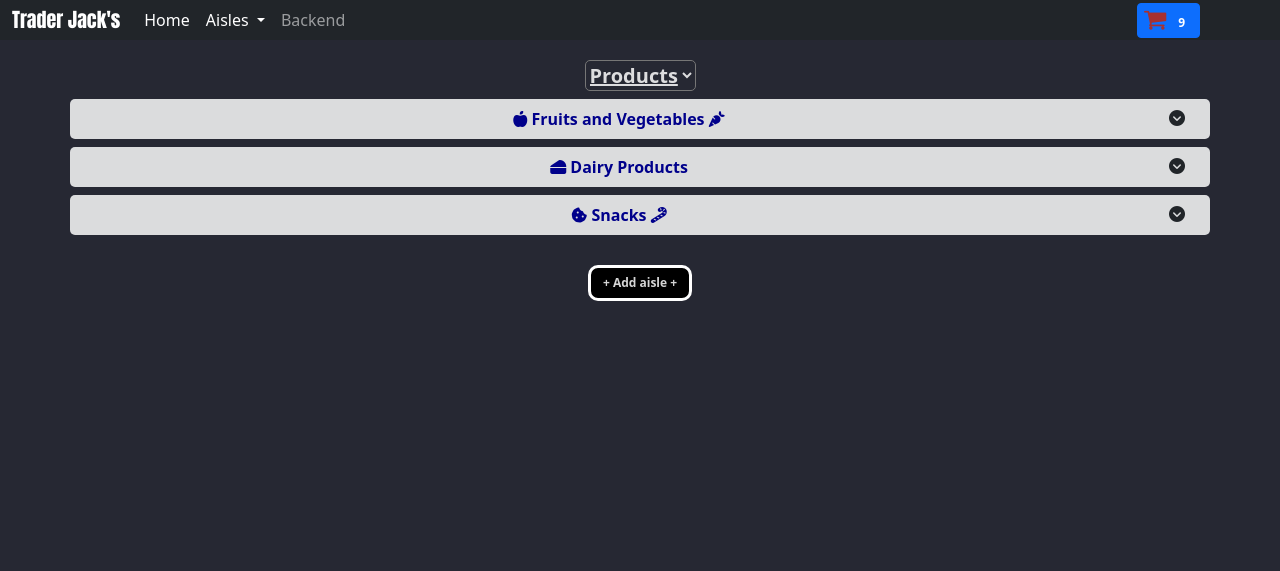
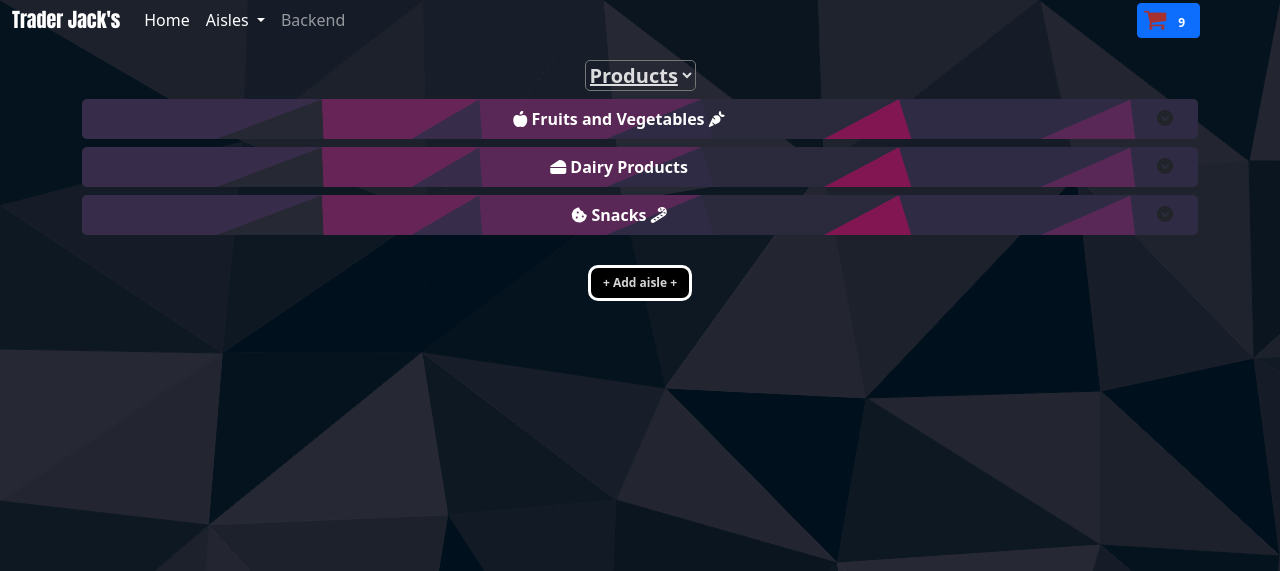
Before and after one commit to SOEN-287-Project/Assignment-1, a PHP site: page /backend.html in a window 1280 px wide. Shown: the top 571 px of the page. Run offline with PHP 8.4, Linux system fonts and the light colour scheme; some libraries are stand-ins or nearby versions.

Commit message:
Made some changes to design

```diff
--- a/Components/navbar.html
+++ b/Components/navbar.html
@@ -1,5 +1,5 @@
 <!--Website NavBar -->
-<nav class="navbar nopadding-margin navbar-expand-sm navbar-dark bg-dark">
+<nav class="navbar nav_extra navbar-expand-sm navbar-dark bg-dark">
     <div class="container-fluid">
 
         <!--Grocery Store name -->
--- a/backend/orders.html
+++ b/backend/orders.html
@@ -1,6 +1,6 @@
 <div class="container">
     <!-- Order ID and client username -->
-<div class="container table_display order_color" onclick="document.getElementById('display1').click();">
+<div class="container order_color" onclick="document.getElementById('display1').click();">
     <i class="far fa-user"></i>
     Joe
     <button id = "display1" class="btn position_right button_display_2" type="button" data-bs-toggle="collapse" data-bs-target="#collapseable1" aria-expanded="false" aria-controls="collapseable1">
@@ -38,7 +38,7 @@
 
 
     <!-- Order ID and client username -->
-    <div class="container table_display order_color" onclick="document.getElementById('display2').click();">
+    <div class="container  order_color" onclick="document.getElementById('display2').click();">
         <i class="far fa-user"></i>
         John
         <button id = "display2" class="btn position_right button_display_2" type="button" data-bs-toggle="collapse" data-bs-target="#collapseable2" aria-expanded="false" aria-controls="collapseable2">
@@ -75,7 +75,7 @@
     </div>
 
         <!-- Order ID and client username -->
-        <div class="container table_display order_color" onclick="document.getElementById('display3').click();">
+        <div class="container  order_color" onclick="document.getElementById('display3').click();">
             <i class="far fa-user"></i>
             Alice
             <button id = "display3" class="btn position_right button_display_2" type="button" data-bs-toggle="collapse" data-bs-target="#collapseable3" aria-expanded="false" aria-controls="collapseable3">
--- a/backend/products.html
+++ b/backend/products.html
@@ -1,4 +1,6 @@
 <!-- Fruits and Vegetables Aisle with collapseable button-->
+<div class="container">
+
     <div class="container table_display center_horiz" onclick="document.getElementById('btn_fv').click();">
 
     <button id = "btn_fv" class="btn position_right button_display" type="button" data-bs-toggle="collapse" data-bs-target="#collapseableFV" aria-expanded="false" aria-controls="collapseableFV">
@@ -18,7 +20,7 @@
 
 
     </div>
-
+</div>
 
 <!-- Fruits and Vegetables Products with delete and collapseable edit button-->
 <div class="container">
@@ -89,6 +91,8 @@
 </div>
 
 <!-- Dairy Products Aisle with collapseable button-->
+<div class="container">
+
     <div class="container table_display center_horiz" onclick="document.getElementById('btn_dairy').click();">
 
 
@@ -105,7 +109,7 @@
         </div>
 
     </div>
-
+</div>
 
 <!-- Dairy Products with delete and collapseable edit button-->
 <div class="container">
@@ -164,6 +168,8 @@
 </div>
 
 <!-- Snacks Aisle with collapseable button-->
+<div class="container">
+
     <div class="container table_display center_horiz" onclick="document.getElementById('btn_snacks').click();">
 
 
@@ -183,7 +189,7 @@
 
 
     </div>
-
+</div>
 
 <!-- Snack Products with delete and collapseable edit button-->
 <div class="container">
--- a/styles/style.css
+++ b/styles/style.css
@@ -1,13 +1,17 @@
 body{
-    background-color: #262833;
+    background-image: url("../images/background/haikei_background.svg");    /* 262833 and 00101C */
     color:white;
 }
 
+
+
  /* Navbar */
 
-.nopadding-margin {
+.nav_extra {
     padding: 0 !important;
     margin: 0 !important;
+    background-image: url("../images/background/haikei_background.svg");
+
  }
 
  .cart_btn{
@@ -75,12 +80,12 @@ body{
 
  .table_display{
      min-height: 40px;
-     background-color: rgba(255, 255, 255, 0.836);
+     background-image: url("../images/background/3.svg");
      border-radius: 5px;
      margin-top: 8px;
      font-size: 16px;
      font-weight: bold;
-     color: darkblue;
+     color: white;
      cursor: pointer;
 
 
```
Also changed, not shown: other parts of styles/style.css (+24 -9 lines), images/background/1.svg (added), images/background/2.svg (added), images/background/3.svg (added), images/background/haikei_background.svg (added), images/background/stacked-steps-haikei.svg (added). Lines whose indentation alone changed are shown as unchanged.
